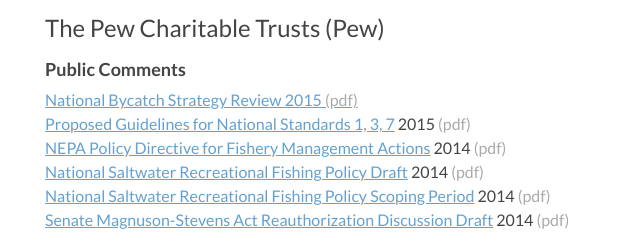
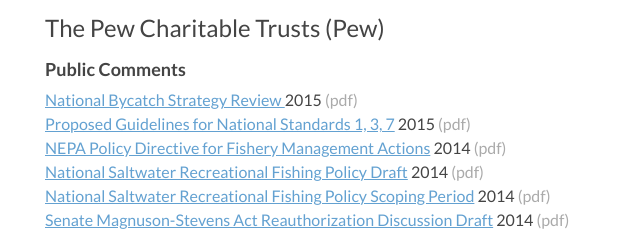
Before and after one commit to cranderveldt/meredith-moore, a website: page index.html in a window 1280 px wide. Shown: the part 292-527 px from the top of the page, 95-735 px from the left. Drawn offline with Linux system fonts and the light colour scheme.

Commit message:
fixing link

```diff
--- a/index.html
+++ b/index.html
@@ -22,7 +22,7 @@
             <h3>The Pew Charitable Trusts (Pew)</h3>
             <h4>Public Comments</h4>
             <ul>
-              <li><a href="/files/samples/Pew Charitable Trusts - comments on the National Bycatch Strategy - 071015.pdf">National Bycatch Strategy Review <span class="year">2015</span> <span class="note">(pdf)</span></a></li>
+              <li><a href="/files/samples/Pew Charitable Trusts - comments on the National Bycatch Strategy - 071015.pdf">National Bycatch Strategy Review </a> <span class="year">2015</span> <span class="note">(pdf)</span></li>
               <li><a href="/files/samples/Pew Charitable Trusts - Comments on the proposed guidelines for NS1 - 063015.pdf">Proposed Guidelines for National Standards 1, 3, 7</a> <span class="year">2015</span> <span class="note">(pdf)</span></a></li>
               <li><a href="/files/samples/NEPA_Policy_Directive_comments.pdf">NEPA Policy Directive for Fishery Management Actions</a> <span class="year">2014</span> <span class="note">(pdf)</span></li>
               <li><a href="/files/samples/National_Saltwater_Recreational_Fishing_Policy_DRAFT.pdf">National Saltwater Recreational Fishing Policy Draft</a> <span class="year">2014</span> <span class="note">(pdf)</span></li>
```
